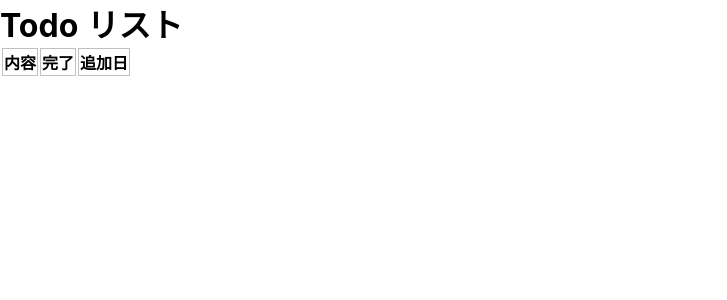
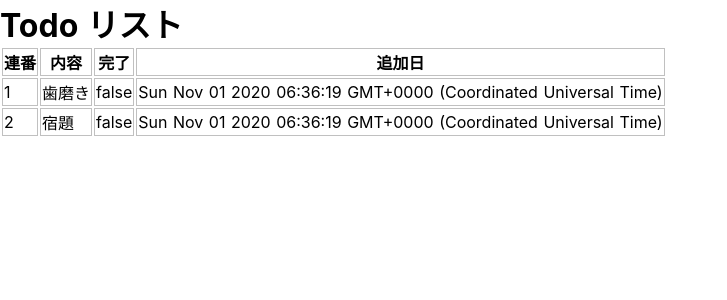
Before and after one commit to nakazawaken1/my-nuxt, a Nuxt app: page / in a window 1280 px wide. Shown: the top 300 px of the page, without its empty margins (0-727 px from the left). Built offline with nearby package versions, Linux system fonts and the light colour scheme.

Commit message:
add rows

```diff
--- a/pages/index.vue
+++ b/pages/index.vue
@@ -2,7 +2,13 @@
   <div>
     <h1>Todo リスト</h1>
     <table>
-      <tr><th>内容</th><th>完了</th><th>追加日</th></tr>
+      <tr><th>連番</th><th>内容</th><th>完了</th><th>追加日</th></tr>
+      <tr v-for="(todo, i) in todos" :key="i">
+        <td>{{i + 1}}</td>
+        <td>{{todo.title}}</td>
+        <td>{{todo.done}}</td>
+        <td>{{todo.created_at}}</td>
+      </tr>
     </table>
   </div>
 </template>
```
